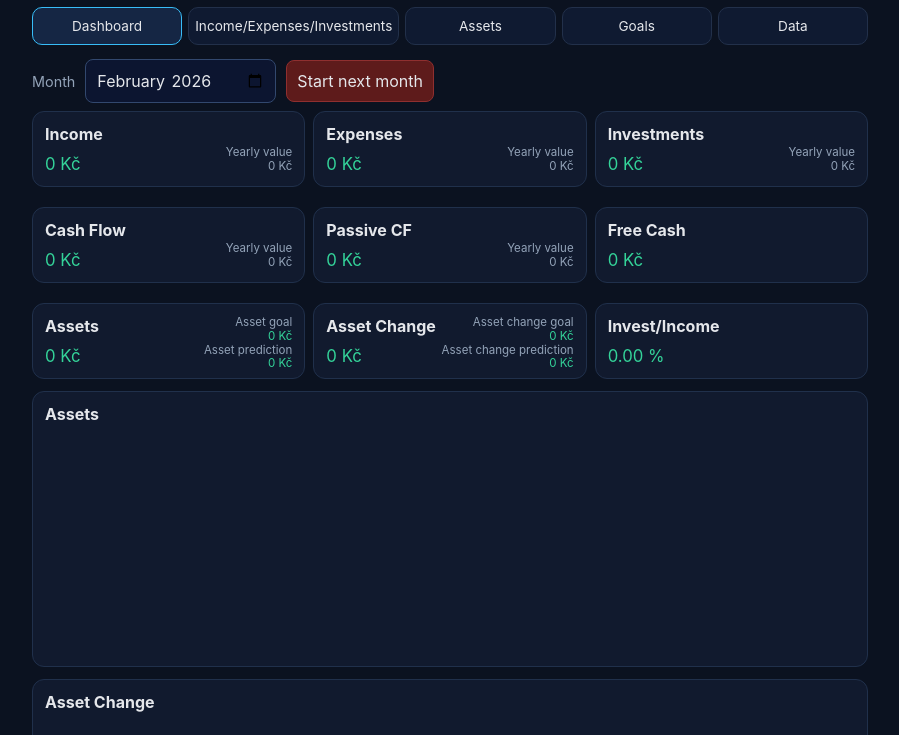
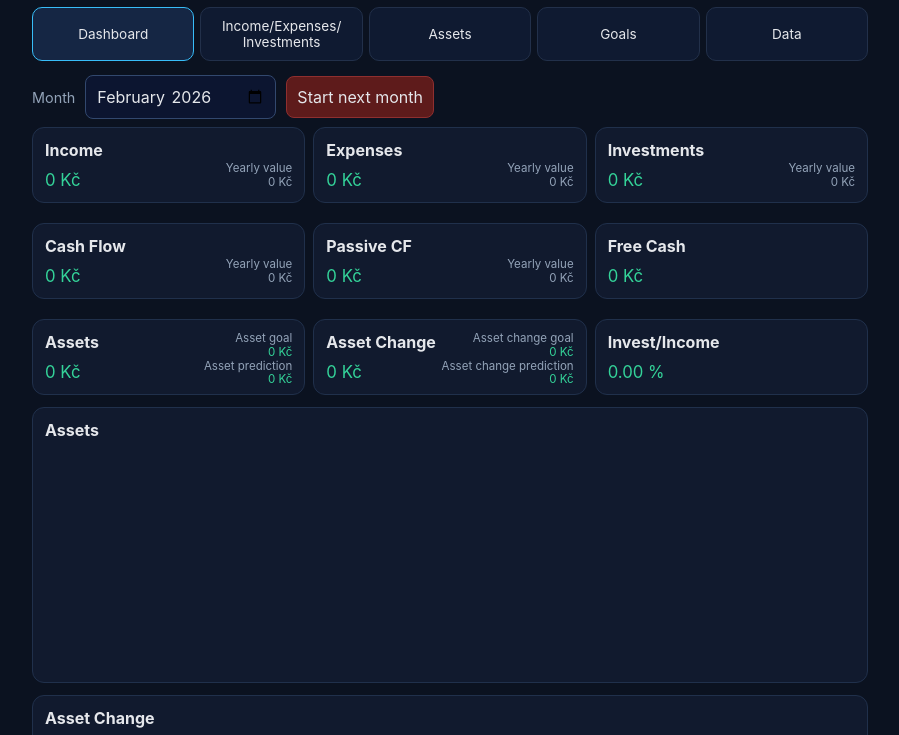
Before and after one commit to petrhomolka/PersonalCFCalc, a plain HTML site: page app/index.html in a window 1280 px wide. Shown: the part 84-819 px from the top of the page, without its empty margins (190-1089 px from the left). Drawn offline with Linux system fonts and the light colour scheme; no server answers.

Commit message:
menu breaks on slash

```diff
--- a/app/index.html
+++ b/app/index.html
@@ -25,7 +25,7 @@
 
       <nav class="tabs" id="tabs">
         <button data-tab="dashboard" class="tab active">Dashboard</button>
-        <button data-tab="entries" class="tab">Income/Expenses/Investments</button>
+        <button data-tab="entries" class="tab">Income/<wbr>Expenses/<wbr>Investments</button>
         <button data-tab="assets" class="tab">Assets</button>
         <button data-tab="goals" class="tab">Goals</button>
         <button data-tab="data" class="tab">Data</button>
```
